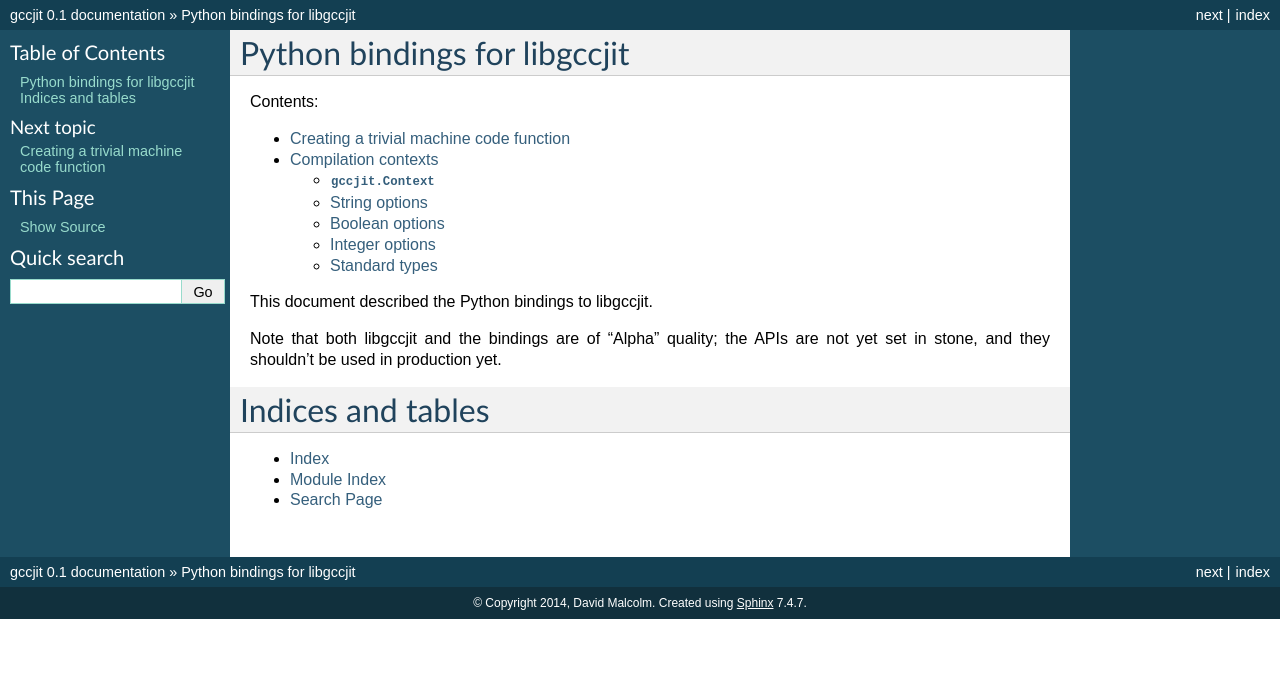
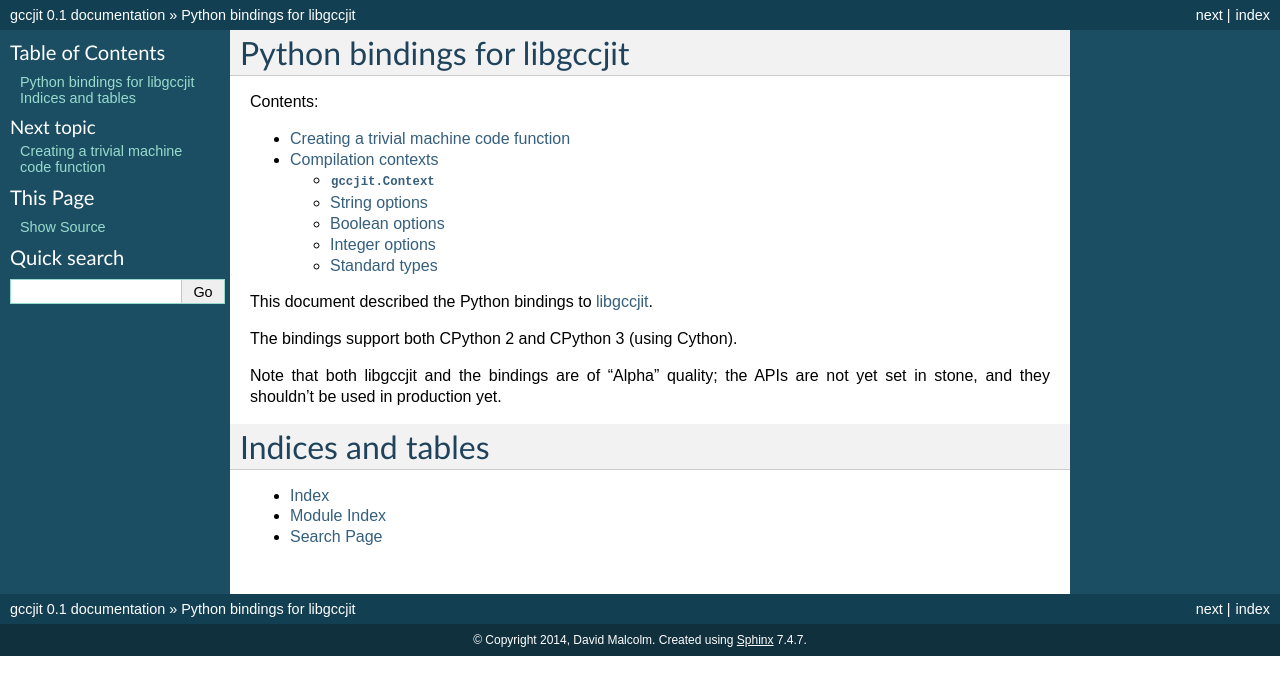
Before and after one commit to davidmalcolm/pygccjit, a Sphinx documentation site: the page built from doc/index.rst, in a window 1280 px wide. Shown: the top 695 px of the page. Built offline with Sphinx 7.4.7, drawn with Linux system fonts in a browser that asks for light colours.

Commit message:
Clarify wording

```diff
--- a/doc/index.rst
+++ b/doc/index.rst
@@ -26,7 +26,10 @@ Contents:
    trivial-example.rst
    contexts.rst
 
-This document described the Python bindings to libgccjit.
+This document described the Python bindings to
+`libgccjit <http://gcc.gnu.org/wiki/JIT>`_.
+
+The bindings support both CPython 2 and CPython 3 (using Cython).
 
 Note that both libgccjit and the bindings are of "Alpha" quality;
 the APIs are not yet set in stone, and they shouldn't be used in
--- a/doc/trivial-example.rst
+++ b/doc/trivial-example.rst
@@ -26,7 +26,7 @@ Consider this C function:
      return i * i;
    }
 
-We can implement this using gccjit as follows:
+We can implement this from Python using gccjit as follows:
 
    .. literalinclude:: ../examples/square.py
     :lines: 27-
```
